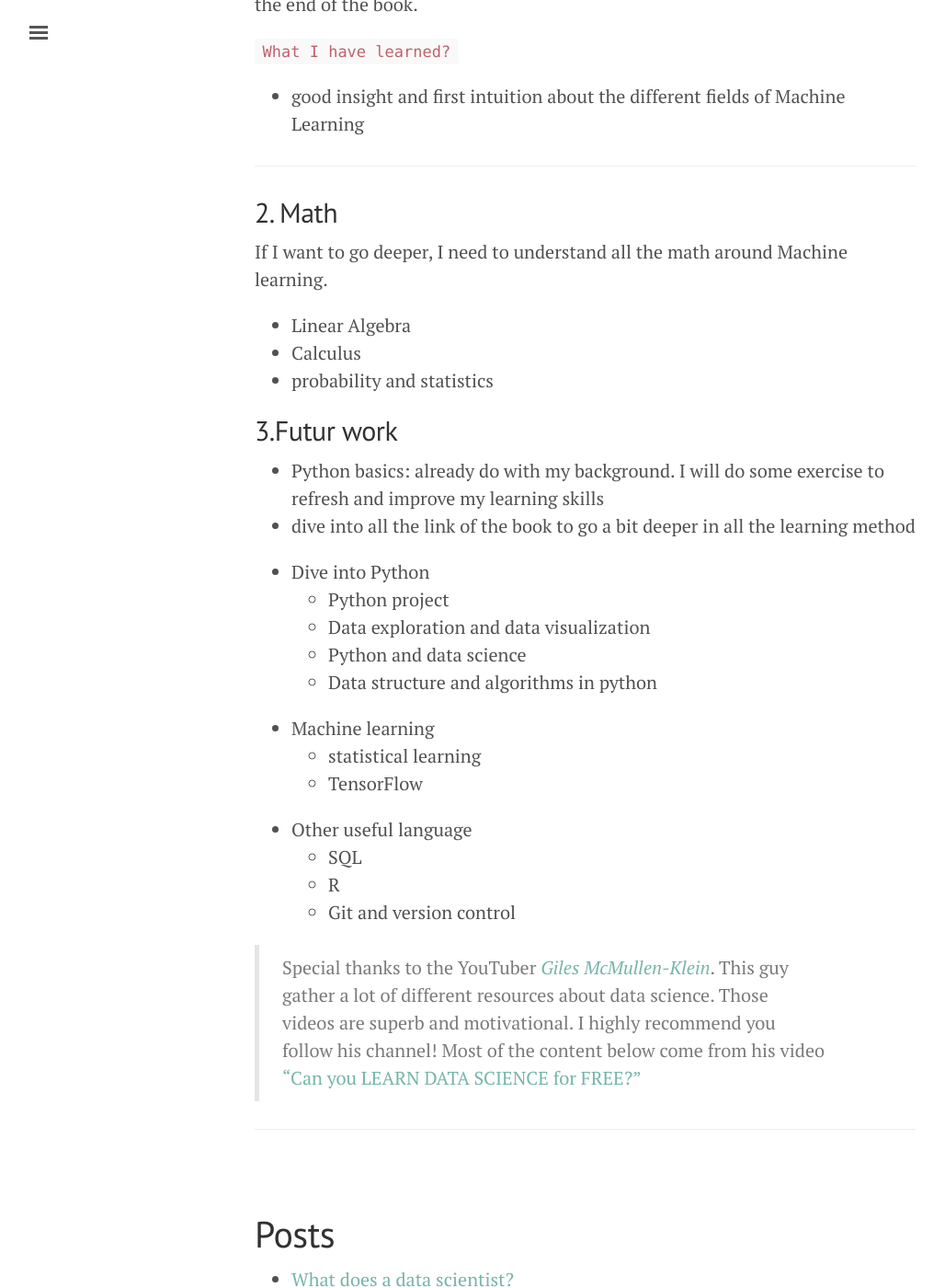
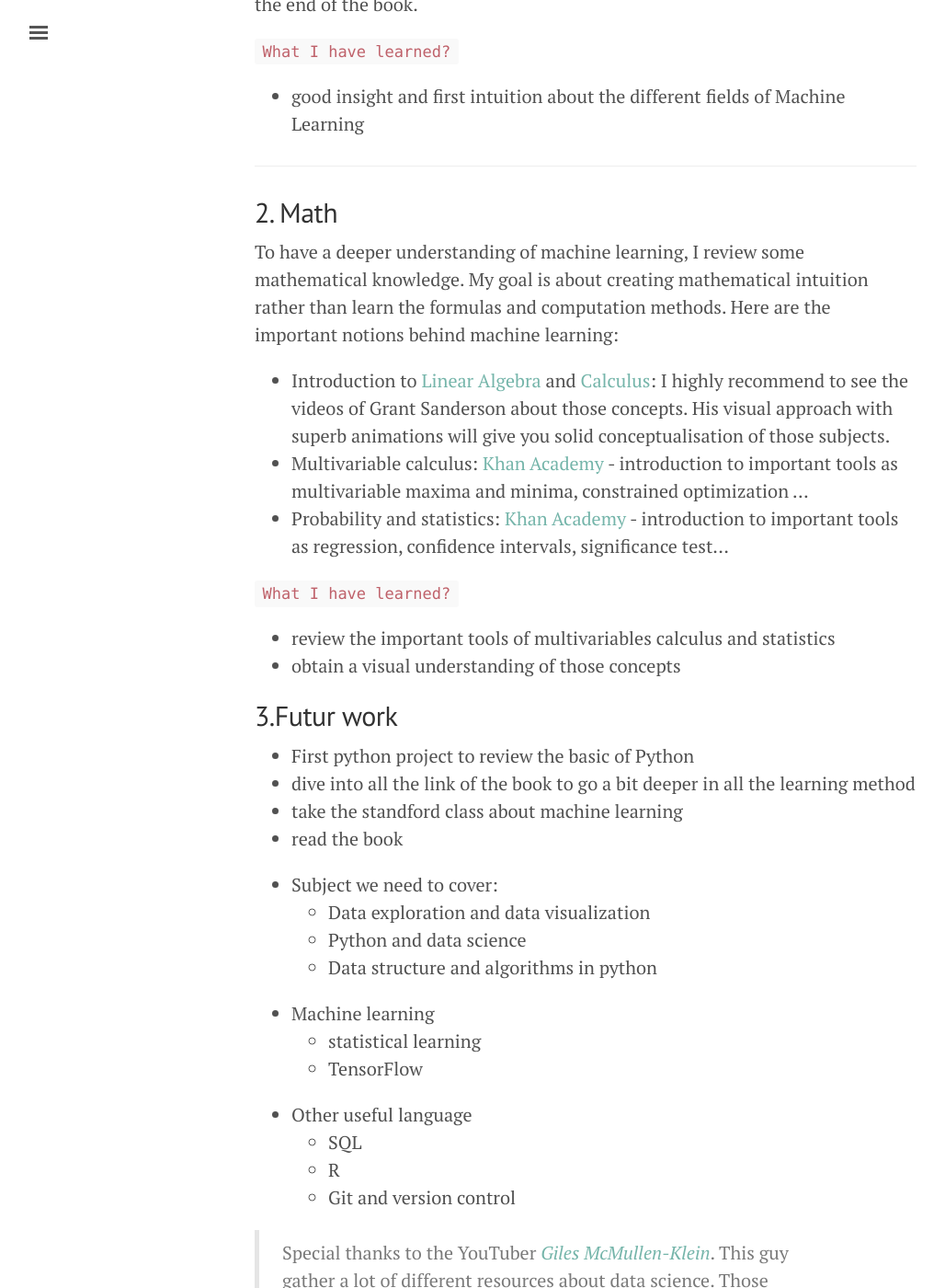
Before and after one commit to axelearning/my_blog, a Jekyll site: the page built from index.markdown, in a window 1280 px wide and 1400 px high, scrolled down 1358 px. Shown: the whole window at 92% size, without its empty margins (3-1031 px from the left). Built offline with Jekyll 4.4.1, drawn with Linux system fonts in a browser that asks for light colours.

Commit message:
Math update

```diff
--- a/_posts/2019-10-21-data_science.markdown
+++ b/_posts/2019-10-21-data_science.markdown
@@ -2,7 +2,7 @@
 layout: post
 title:  "What does a data scientist?"
 date:   2019-10-21
-permalink: /what_does_a_datascientist
+permalink: what_does_a_datascientist
 ---
 
 >Data science is a multidisciplinary field that uses scientific methods, processes, algorithms and systems to extract knowledge and insights from structured and unstructured data - *Wikipedia*
--- a/index.markdown
+++ b/index.markdown
@@ -27,18 +27,23 @@ It is easy to understand for a first step in Machine learning - a good mixte bet
 <hr>
 
 ## 2. Math
-If I want to go deeper, I need to understand all the math around Machine learning.
-  * Linear Algebra
-  * Calculus
-  * probability and statistics
+To have a deeper understanding of machine learning, I review some mathematical knowledge. My goal is about creating mathematical intuition rather than learn the formulas and computation methods. Here are the important notions behind machine learning:
+  * Introduction to [Linear Algebra](https://www.youtube.com/playlist?list=PLZHQObOWTQDPD3MizzM2xVFitgF8hE_ab) and [Calculus](https://www.youtube.com/playlist?list=PLZHQObOWTQDMsr9K-rj53DwVRMYO3t5Yr): I highly recommend to see the videos of Grant Sanderson about those concepts. His visual approach with superb animations will give you solid conceptualisation of those subjects.
+  * Multivariable calculus: [Khan Academy](https://www.khanacademy.org/math/multivariable-calculus) - introduction to important tools as multivariable maxima and minima, constrained optimization …
+  * Probability and statistics: [Khan Academy](https://www.khanacademy.org/math/statistics-probability) - introduction to important tools as regression, confidence intervals, significance test...
+
+`What I have learned?`
+  - review the important tools of multivariables calculus and statistics
+  - obtain a visual understanding of those concepts
 
 
 ## 3.Futur work
-- Python basics: already do with my background. I will do some exercise to refresh and improve my learning skills
+- First python project to review the basic of Python
 - dive into all the link of the book to go a bit deeper in all the learning method
+- take the standford class about machine learning
+- read the book
 
-- Dive into Python
-  * Python project
+- Subject we need to cover:
   * Data exploration and data visualization
   * Python and data science
   * Data structure and algorithms in python
```
Also changed, not shown: 1 other file.
